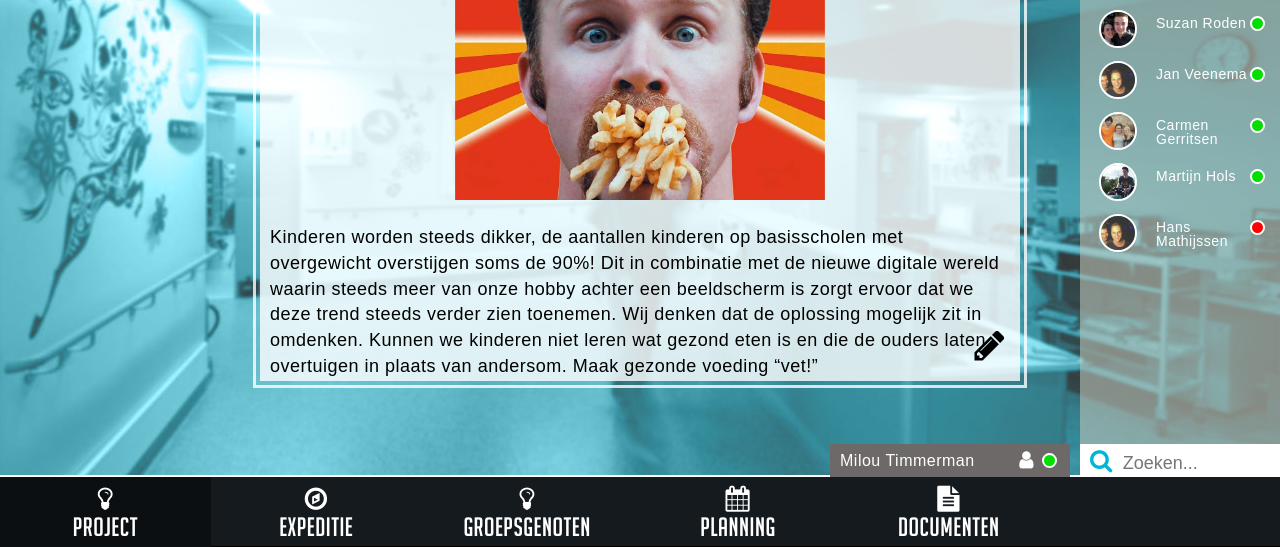
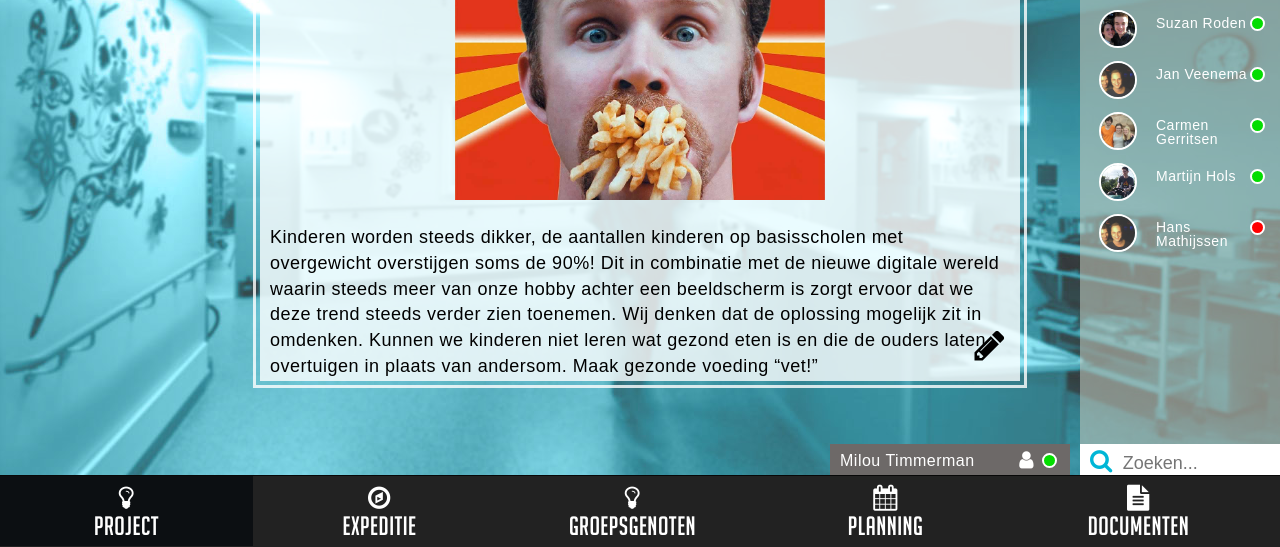
Before and after one commit to MartijnHols/DMEC-Groep-3-Project, a website: page expeditie.html in a window 1280 px wide. Shown: the part 253-800 px from the top of the page. Drawn offline with nearby package versions, Linux system fonts and the light colour scheme; some packages are replaced by stand-ins of ours; files that its build step writes are made by us from their sources.

Commit message:
Fix navbar size

```diff
--- a/templates/expeditie/navigatie.html
+++ b/templates/expeditie/navigatie.html
@@ -1,5 +1,5 @@
-<nav role="navigation">
+<nav role="navigation" class="navbar navbar-inverse navbar-fixed-bottom">
     <ul class="nav navbar-nav container">
-        <li class="col-md-2" ng-class="{active: activePage == item.name.toLowerCase()}" ng-repeat="item in menu" ng-click="navigateTo(item.name.toLowerCase())"><i class="fa {{item.icon}}"></i>{{item.name}}</li>
+        <li class="col-md-2" style="width:20%" ng-class="{active: activePage == item.name.toLowerCase()}" ng-repeat="item in menu" ng-click="navigateTo(item.name.toLowerCase())"><i class="fa {{item.icon}}"></i>{{item.name}}</li>
     </ul>
 </nav>
```
